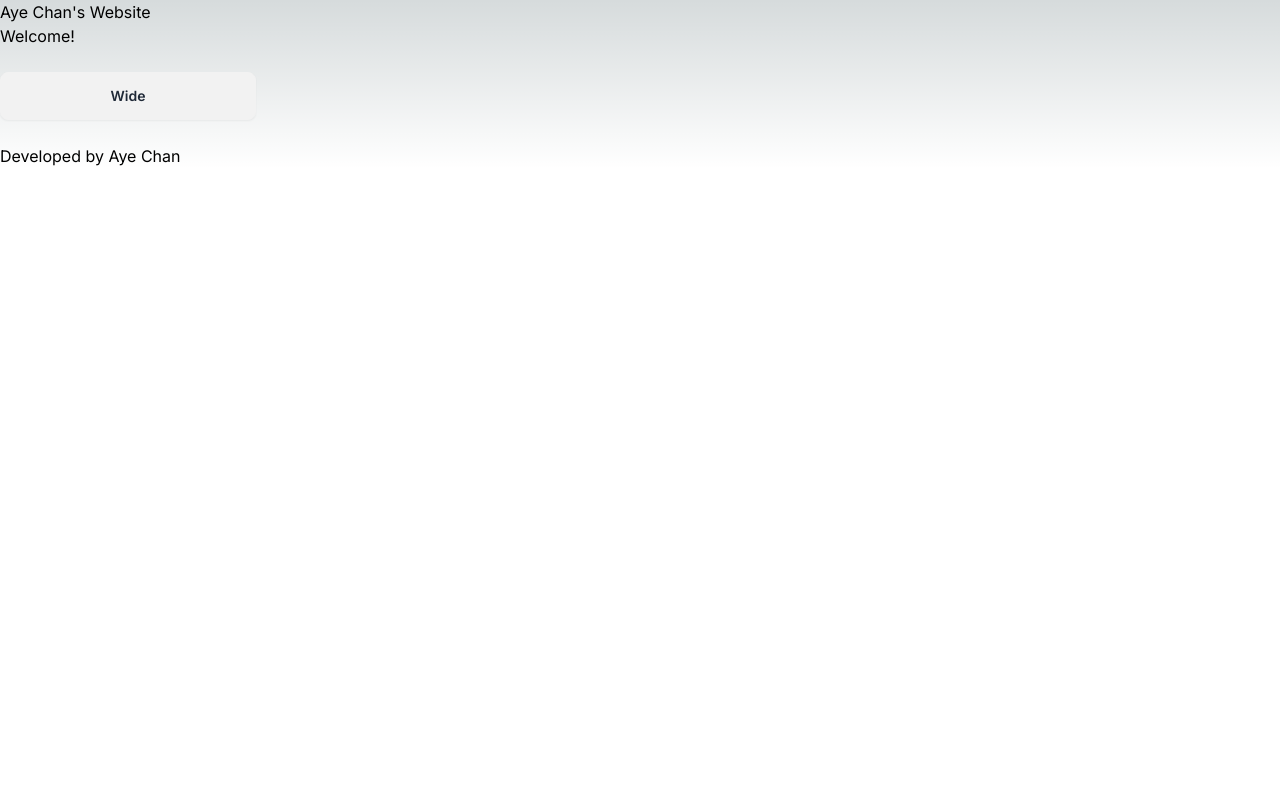
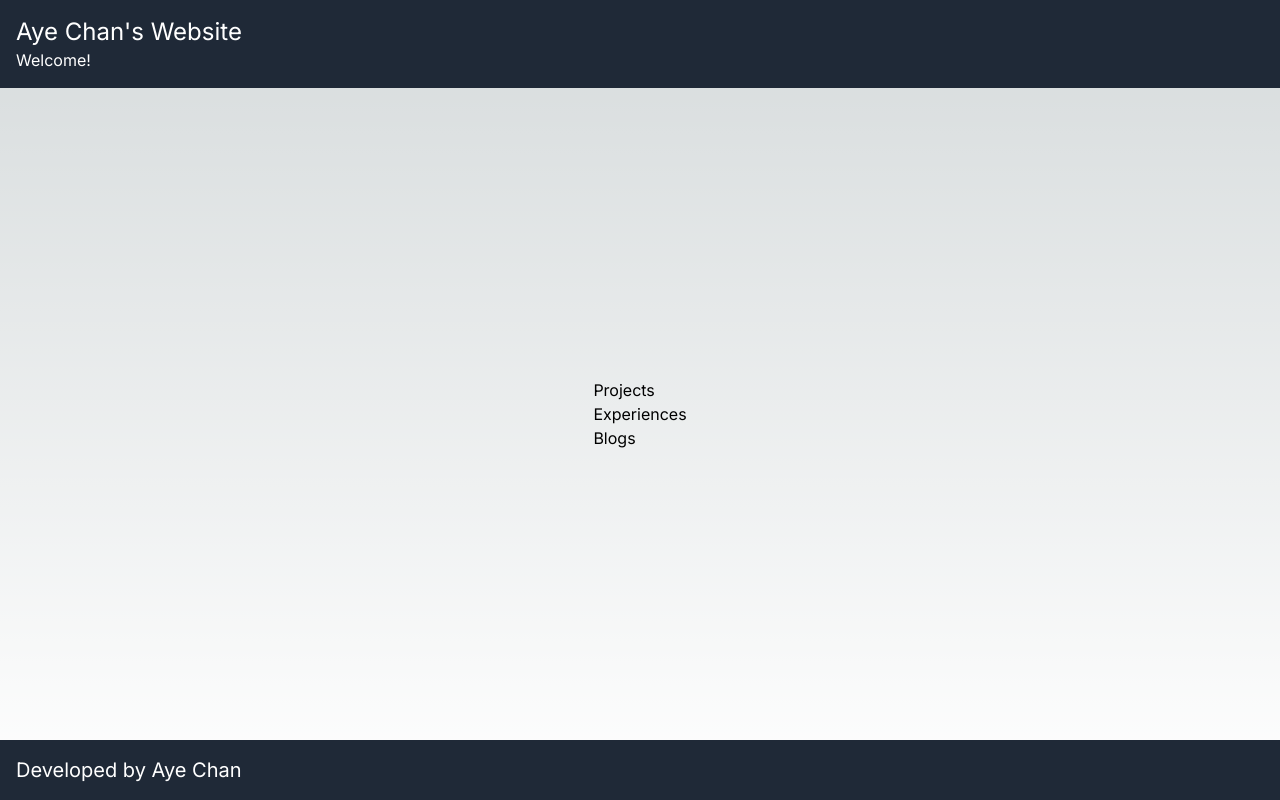
Before and after one commit to ayechanst/my-website, a Next.js app: page / in a window 1280 px wide. Built offline with nearby package versions, Linux system fonts and the light colour scheme.

Commit message:
main routes

```diff
--- /dev/null
+++ b/src/app/blogs/page.tsx
@@ -0,0 +1,4 @@
+const Blogs = () => {
+  return <div>blog posts here</div>;
+};
+export default Blogs;
--- /dev/null
+++ b/src/app/experiences/page.tsx
@@ -0,0 +1,5 @@
+const Experiences = () => {
+  return <div>experiences no cap</div>;
+};
+
+export default Experiences;
--- a/src/app/layout.tsx
+++ b/src/app/layout.tsx
@@ -15,29 +15,31 @@ export default function RootLayout({
   children: React.ReactNode;
 }>) {
   const header = (
-    <header>
-      <div>
-        <h1>Aye Chan's Website</h1>
+    <header className="w-full bg-gray-800 text-white p-4">
+      <div className="container mx-auto">
+        <h1 className="text-2xl">Aye Chan's Website</h1>
         <p>Welcome!</p>
-        <br />
       </div>
     </header>
   );
 
   const footer = (
-    <footer>
-      <div>
-        <br />
-        <h3>Developed by Aye Chan</h3>
+    <footer className="w-full bg-gray-800 text-white p-4 mt-auto">
+      <div className="container mx-auto">
+        <h3 className="text-xl">Developed by Aye Chan</h3>
       </div>
     </footer>
   );
 
   return (
-    <html lang="en">
-      <body className={inter.className}>
+    <html lang="en" data-theme="cupcake" className="h-full">
+      <body
+        className={`${inter.className} flex flex-col min-h-screen`}
+      >
         {header}
-        {children}
+        <main className="flex-grow container mx-auto flex items-center justify-center">
+          {children}
+        </main>
         {footer}
       </body>
     </html>
--- a/src/app/page.tsx
+++ b/src/app/page.tsx
@@ -28,7 +28,11 @@ const Home = () => {
     <div>
       {/* Hello
       <div>{sectionPreviews}</div> */}
-      <button className="btn btn-wide">Wide</button>
+      <div className="flex flex-col">
+        <Link href="/projects">Projects</Link>
+        <Link href="/experiences">Experiences</Link>
+        <Link href="/blogs">Blogs</Link>
+      </div>
     </div>
   );
 };
--- /dev/null
+++ b/src/app/projects/page.tsx
@@ -0,0 +1,5 @@
+const Projects = () => {
+  return <div>projects</div>;
+};
+
+export default Projects;
--- a/tailwind.config.ts
+++ b/tailwind.config.ts
@@ -16,5 +16,8 @@ const config: Config = {
     },
   },
   plugins: [require('daisyui')],
+  daisyui: {
+    themes: ["cupcake"]
+  }
 };
 export default config;
```
